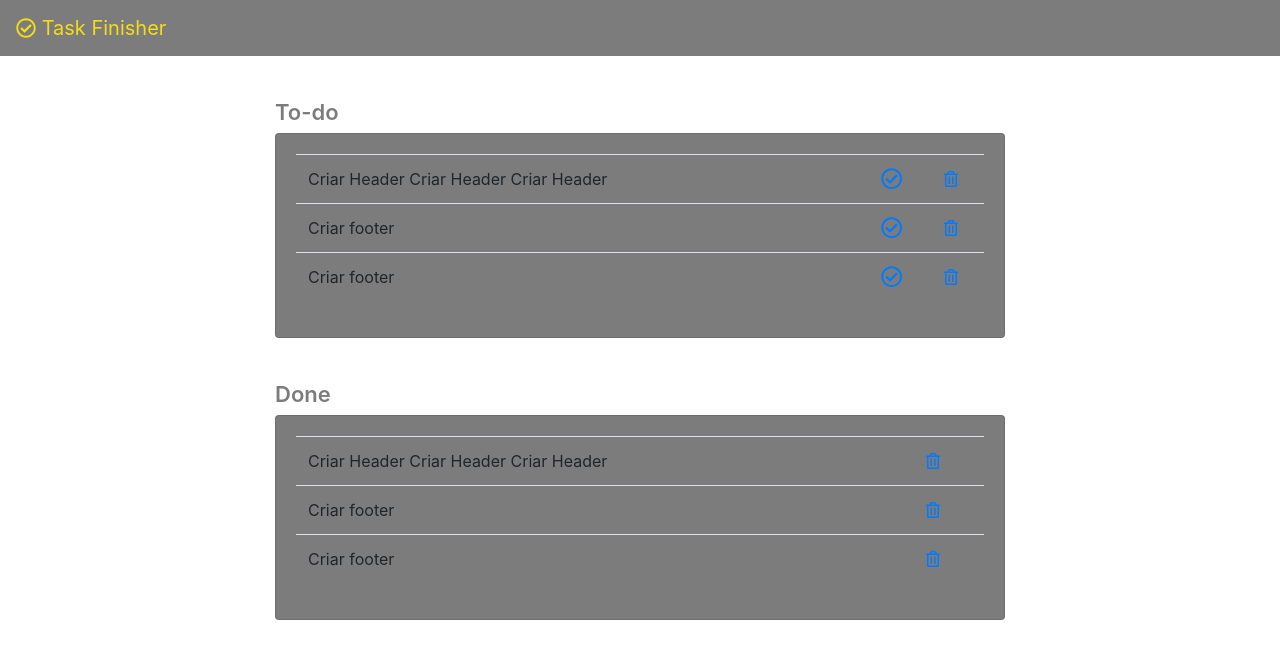
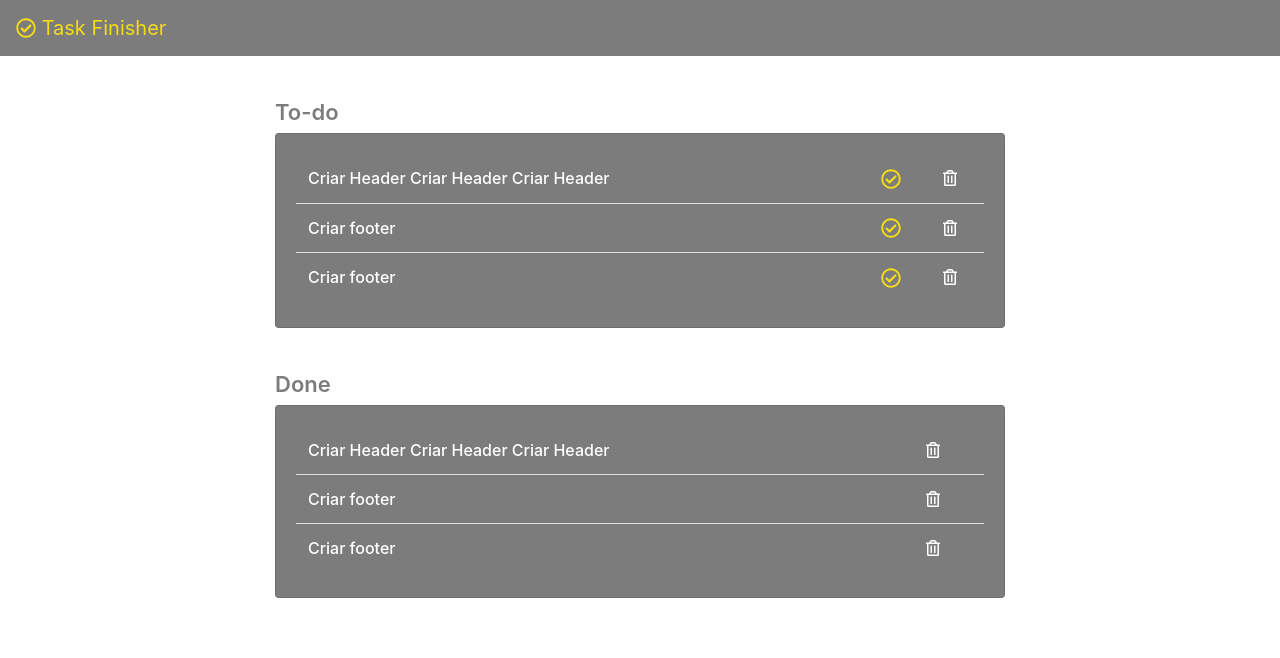
Before and after one commit to henriqueze/tasks_api, a React (Create React App) app in the folder tasks_client/: page / in a window 1280 px wide. Shown: the top 658 px of the page. Built offline with nearby package versions, Linux system fonts and the light colour scheme.

Commit message:
update scss

```diff
--- a/tasks_client/src/App.scss
+++ b/tasks_client/src/App.scss
@@ -21,5 +21,21 @@ $red: #EE4525;
 
   .card{
     background-color: $dark-grey;
+    table{
+      tbody > tr:nth-child(1) > td{
+        border-top: 0;
+      }
+      color: white;
+      font-weight: 500;
+      margin-bottom: 5px;
+
+      .check{
+        color: $yellow;
+        font-size: 15px;
+      }
+      .delete{
+        color: white;
+      }
+    }
   }
 }
```
